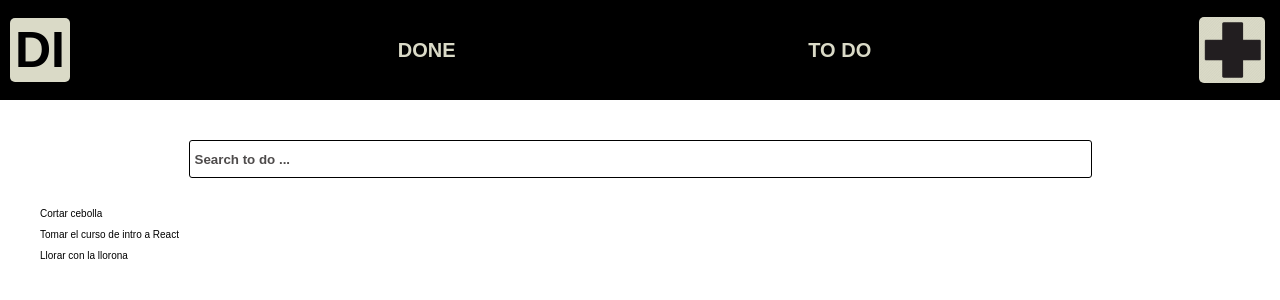
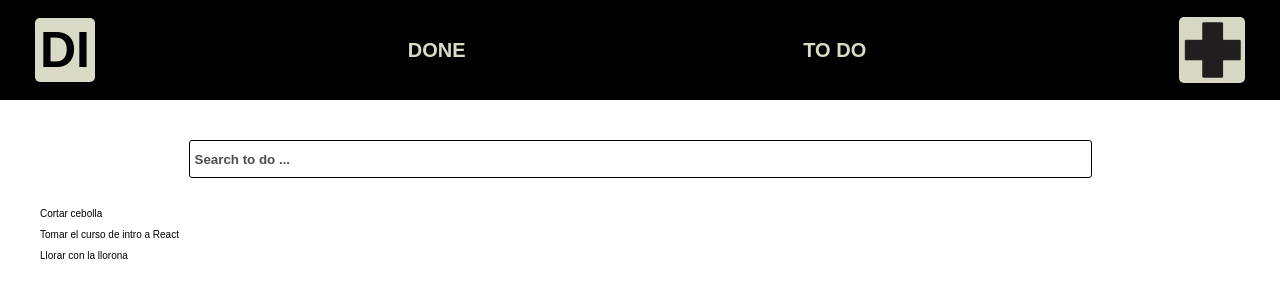
Before and after one commit to Sergio99778/todoMachine, a React (Create React App) app: page / in a window 1280 px wide. Shown: the top 300 px of the page. Built offline with nearby package versions, Linux system fonts and the light colour scheme.

Commit message:
Adding padding to logo and plus img.

```diff
--- a/src/Components/styles/TodoCounter.css
+++ b/src/Components/styles/TodoCounter.css
@@ -22,7 +22,7 @@
   font-weight: bold;
   padding: 3px 5px;
   border-radius: 5px;
-  margin-left: 10px;
+  margin-left: 35px;
 }
 
 .TodoCounter__image {
@@ -30,7 +30,7 @@
   height: 66px;
   background-color: rgb(218, 218, 199);
   border-radius: 5px;
-  margin-right: 15px;
+  margin-right: 35px;
   -webkit-transition: -webkit-transform 0.8s ease-in-out;
   -ms-transition: -ms-transform 0.8s ease-in-out;
   transition: transform 0.6s ease-in-out;
```
